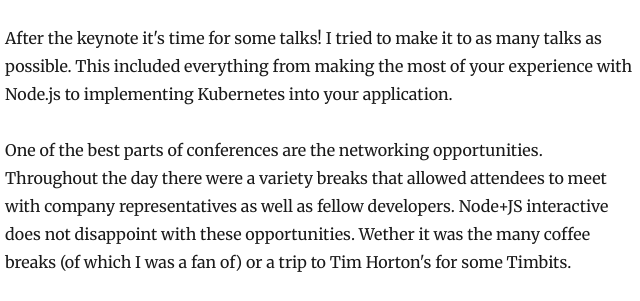
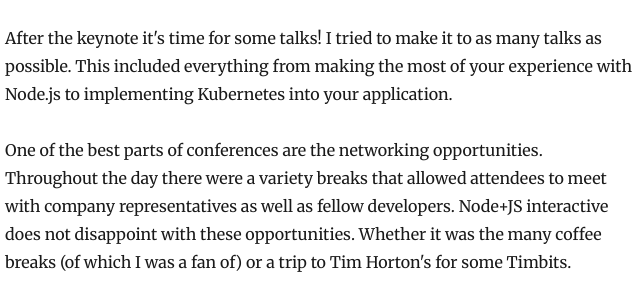
Before and after one commit to jake32321/jake-reed-blog, a Gatsby site: page /node-js-interactive/ in a window 1280 px wide. Shown: the part 1240-1541 px from the top of the page, 320-960 px from the left. Built offline with nearby package versions, Linux system fonts and the light colour scheme; Gatsby itself is replaced by a stand-in of ours; some packages are replaced by stand-ins of ours.

Commit message:
more typos squashed

```diff
--- a/content/blog/node-js-interactive/index.md
+++ b/content/blog/node-js-interactive/index.md
@@ -24,7 +24,7 @@ _On to the talks!_
 
 After the keynote it's time for some talks! I tried to make it to as many talks as possible. This included everything from making the most of your experience with Node.js to implementing Kubernetes into your application.
 
-One of the best parts of conferences are the networking opportunities. Throughout the day there were a variety breaks that allowed attendees to meet with company representatives as well as fellow developers. Node+JS interactive does not disappoint with these opportunities. Wether it was the many coffee breaks (of which I was a fan of) or a trip to Tim Horton's for some Timbits.
+One of the best parts of conferences are the networking opportunities. Throughout the day there were a variety breaks that allowed attendees to meet with company representatives as well as fellow developers. Node+JS interactive does not disappoint with these opportunities. Whether it was the many coffee breaks (of which I was a fan of) or a trip to Tim Horton's for some Timbits.
 
 Day one is over! time to get some rest and get ready for the final day of the conference.
 
```
